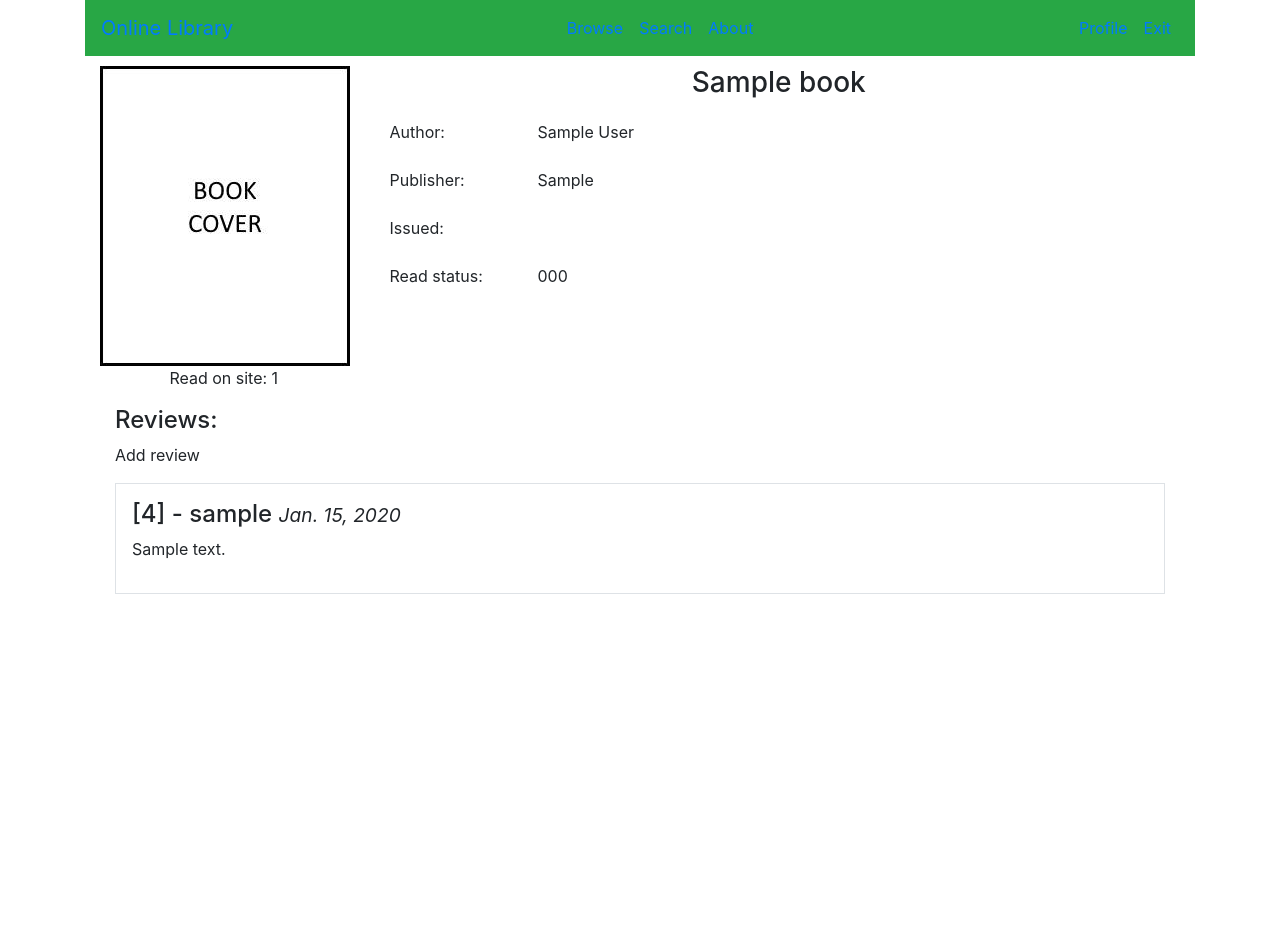
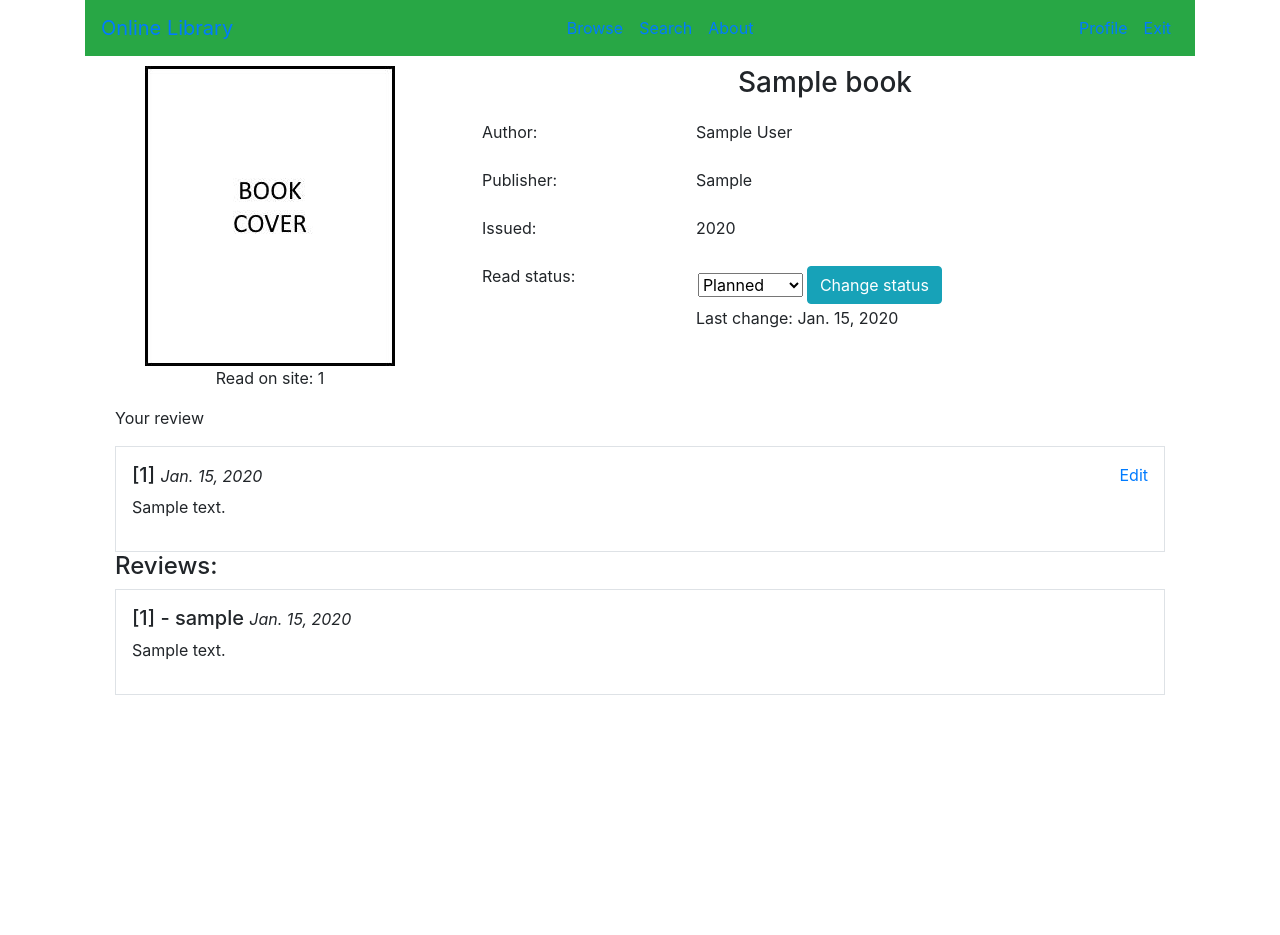
Before and after one commit to shumnyj/WebLab1, a Django app: page /book/1 in a window 1280 px wide. Shown: the top 935 px of the page. Run offline with Django 3.2, Linux system fonts and the light colour scheme; a user stored in the database is signed in; tables that the repository leaves empty hold one stand-in row (values such as "Sample post"); some libraries are stand-ins or nearby versions.

Commit message:
Online_Libr: review, status functionality

```diff
--- a/LibrSite/online_libr/forms.py
+++ b/LibrSite/online_libr/forms.py
@@ -14,6 +14,7 @@
         if not self:
             return ''
         return '<div class="alert alert-danger">%s</div>' % ''.join(['<div class="error">%s</div>' % e for e in self])"""
+
 
 class BootstrapFormMixin(forms.BaseForm):
     def as_bootstrap(self):
@@ -73,3 +74,17 @@
         if pwd1 != pwd2:
             raise forms.ValidationError('Passwords do not match')
         return pwd2
+
+
+class ReviewForm(forms.ModelForm, BootstrapFormMixin):
+
+    class Meta:
+        model = olm.Review
+        fields = ['rating', 'comment']
+        widgets = {'comment': forms.Textarea(attrs={'class': 'textarea', 'cols': False, 'rows': False})}
+
+
+class ReadStatusForm(forms.ModelForm):
+    class Meta:
+        model = olm.ReadStatus
+        fields = ['status']
--- a/LibrSite/online_libr/models.py
+++ b/LibrSite/online_libr/models.py
@@ -1,6 +1,13 @@
 from django.db import models
 from django.conf import settings
 from datetime import date
+
+
+def get_range_choices(xmax, xmin=1):
+    range_choices = list()
+    for x in range(xmin, xmax+1):
+        range_choices.append((x, x))
+    return range_choices
 
 
 class LibUser(models.Model):
@@ -61,10 +68,11 @@
     user = models.ForeignKey(settings.AUTH_USER_MODEL, related_name='reviews', on_delete=models.CASCADE, default=0)
     book = models.ForeignKey(Book, related_name='reviews', on_delete=models.CASCADE, default=0)
     comment = models.CharField(max_length=400, blank=True)
-    rating = models.IntegerField(default=10)
-    date = models.DateField(auto_now_add=True)
-    # class Meta:
-    # constraints = [models.UniqueConstraint(fields=['user', 'book'], name='unique_review')]
+    rating = models.IntegerField(default=10, choices=get_range_choices(10))
+    date = models.DateField(auto_now=True)
+
+    class Meta:
+        constraints = [models.UniqueConstraint(fields=['user', 'book'], name='unique_review')]
 
     def __str__(self):
         return self.book.title + ' - ' + str(self.user) + ' ' + str(self.rating)
--- a/LibrSite/online_libr/static/online_libr/common.css
+++ b/LibrSite/online_libr/static/online_libr/common.css
@@ -12,4 +12,19 @@
     background: purple;
     object-fit: cover;
     object-position: 0 0;
+
+    max-width: 100%;
+    display: block;
+    margin-left: auto;
+    margin-right: auto;
 }
+
+.form-inline * {
+    margin: 2px;
+}
+
+textarea{
+    box-sizing: border-box;
+    min-height:12em;
+    width: 100%;
+}
--- a/LibrSite/online_libr/templates/online_libr/book.html
+++ b/LibrSite/online_libr/templates/online_libr/book.html
@@ -7,31 +7,72 @@
 
 <div class="row">
     {% if book %}
-    <div class="col-sm-3">
+    <div class="col-sm-4">
         <div class="media-body w-100" >
-            <img src="{% static 'online_libr/ttt.jpg' %}" class="book-cover" alt="Book cover" class="mr-3 mt-3" >
+            <img src="{% static 'online_libr/ttt.jpg' %}" class="book-cover" alt="Book cover" class="mr-3 mt-3"
+                style="object-fit: contain;">
         </div>
         <p class="ct"> Read on site: {{book.read_counter}} </p>
     </div>
-    <div class="col-sm-9">
+    <div class="col-sm-8">
         <h3 class="ct"> {{book.title}} </h3>
-        <table class="table table-borderless" style="width: 100%; max-width:300px">
+        <table class="table table-borderless" style="width: 100%;">
         <tbody>
             <tr><td>Author: </td> <td>{{book.author}}</td></tr>
             <tr><td>Publisher: </td> <td>{{book.publisher}}</td></tr>
-            <tr><td>Issued: </td><td>{{ book.published }}</td></tr>
-            <tr><td>Read status: </td><td>000</td></tr>
+            <tr><td>Issued: </td><td>{{ book.pub_date | date:"Y" }}</td></tr>
+            <tr>
+                <td>Read status: </td>
+                {% if form_status %}
+                <td>
+                    <form action="{% url 'online_libr:book' book.id %}" method="post" class="form-inline">
+                        {% csrf_token %}
+                        {{ form_status.status }}
+                        <input class = "btn btn-info" type="submit" name="chagestatus" value="Change status">
+                    </form>
+                    {% if user_status %}
+                    <p> Last change: {{ user_status.date }}</p>
+                    {% endif %}
+                </td>
+                {% else %}
+                <td> ERROR </td>
+                {% endif %}
+            </tr>
         </tbody>
         </table>
     </div>
 </div>
 <div class="container-fluid">
+    {% if message %}
+    <div class="alert alert-info"> {{ message }} </div>
+    {% endif %}
+    {% if form_review %}
+    <div class="container border">
+        <p> Add review </p>
+        <form method="post" action="{% url 'online_libr:book' book.id %}">
+            {% csrf_token %}
+            {{ form_review.as_bootstrap }}
+            <input type="submit" class="btn btn-primary" name="addreview" value="Add review">
+        </form>
+    </div>
+    {% elif user_review %}
+    <div>
+        <p> Your review </p>
+        <div class="media border p-3">
+            <div class="media-body">
+                <h5>[{{ user_review.rating }}] <small><i> {{ user_review.date }}</i></small></h5>
+                <p>{{ user_review.comment }}</p>
+            </div>
+            <a href="#"> Edit </a>
+        </div>
+    </div>
+    {% endif %}
+
     <h4> Reviews: </h4>
-    <p> Add review </p>
     {% for r in last_reviews %}
         <div class="media border p-3">
             <div class="media-body">
-                <h4>[{{ r.rating }}] - {{ r.user }} <small><i> {{ r.date }}</i></small></h4>
+                <h5>[{{ r.rating }}] - {{ r.user }} <small><i> {{ r.date }}</i></small></h5>
                 <p>{{ r.comment }}</p>
             </div>
         </div>
@@ -42,6 +83,6 @@
 {% else %}
     NO BOOK
 </div>
-    {% endif %}
+{% endif %}
 
 {% endblock %}
--- a/LibrSite/online_libr/urls.py
+++ b/LibrSite/online_libr/urls.py
@@ -5,7 +5,7 @@
 app_name = 'online_libr'
 urlpatterns = [
     path(r'', views.index_view, name='index'),
-    path('book/<int:book_id>', views.book_view, name='book'),
+    path('book/<int:book_id>', views.BookView.as_view(), name='book'),
     path('profile/<int:pk>', views.ProfileView.as_view(), name='profile'),
     path('profile/edit', views.profile_edit_view, name='profile_edit'),
     path('browse', views.browse_view, name='browse'),
--- a/LibrSite/online_libr/views.py
+++ b/LibrSite/online_libr/views.py
@@ -2,7 +2,7 @@
 from django.urls import reverse, reverse_lazy
 from django.http import HttpResponse, HttpResponseRedirect, HttpResponseForbidden, HttpResponseBadRequest
 from django.contrib.auth import login, logout, views as auth_views, models as auth_models
-from django.views.generic import DetailView, FormView
+from django.views.generic import DetailView, FormView, View
 from django.db.utils import IntegrityError
 from django.conf import settings
 from django.contrib.auth.decorators import login_required
@@ -35,16 +35,70 @@
     return render(request, "online_libr/browse.html", context)
 
 
-def book_view(request, book_id):
+"""def book_view(request, book_id):
     book = get_object_or_404(olm.Book, pk=book_id)
     last_reviews = book.reviews.all().order_by('date')[:4]
     context = {'book': book, 'last_reviews': last_reviews}
     return render(request, "online_libr/book.html", context)
-    # return HttpResponse("Certain book page = {}".format(book_id))
+    # return HttpResponse("Certain book page = {}".format(book_id))"""
 
 
-def profile_view(request, user_id):
-    return HttpResponse("Certain user profile")
+class BookView(View):
+    template_name = "online_libr/book.html"
+
+    form_review = olf.ReviewForm
+    form_status = olf.ReadStatusForm
+
+    def get(self, request, *args, **kwargs):
+        return render(request, self.template_name, self._common_context(request))
+
+    def post(self, request, *args, **kwargs):
+        context = dict()
+        # could split into 2 views
+        book = get_object_or_404(olm.Book, pk=self.kwargs['book_id'])
+        if 'chagestatus' in request.POST:           # checking which form is it (not secure?)
+            # modify or add if don't exist
+            try:
+                obj = olm.ReadStatus.objects.filter(user=request.user).get(book=book)
+                form = self.form_status(request.POST, instance=obj)
+            except (KeyError, olm.Review.DoesNotExist):
+                form = self.form_status(request.POST)
+        elif 'addreview' in request.POST:
+            form = self.form_review(request.POST)
+        else:
+            form = None
+        if form and form.is_valid():
+            obj = form.save(commit=False)
+            obj.user = request.user
+            obj.book = book
+            try:
+                obj.save()
+                # context['message'] = "Changes successful"
+                return HttpResponseRedirect(reverse("online_libr:book", args=[book.id]))
+            except IntegrityError:
+                context['message'] = "Invalid form: integrity error"
+        context.update(self._common_context(request))
+        return render(request, self.template_name, context)
+
+    def _common_context(self, request):
+        context = dict()
+        book = get_object_or_404(olm.Book, pk=self.kwargs['book_id'])
+
+        if request.user.is_authenticated:
+            try:
+                tmp = olm.Review.objects.filter(user=request.user).get(book=book)
+                context['user_review'] = tmp
+            except olm.Review.DoesNotExist:
+                context['form_review'] = self.form_review()
+            try:
+                tmp = olm.ReadStatus.objects.filter(user=request.user).get(book=book)
+                context['user_status'] = tmp
+                context['form_status'] = self.form_status(instance=tmp)
+            except olm.ReadStatus.DoesNotExist:
+                context['form_status'] = self.form_status()
+        context['book'] = book
+        context['last_reviews'] = book.reviews.all().order_by('-date')[:4]
+        return context
 
 
 def profile_edit_view(request):
```
Also changed, not shown: LibrSite/online_libr/migrations/0005_auto_20210328_2057.py (added), LibrSite/online_libr/migrations/0006_auto_20210329_0002.py (added).
